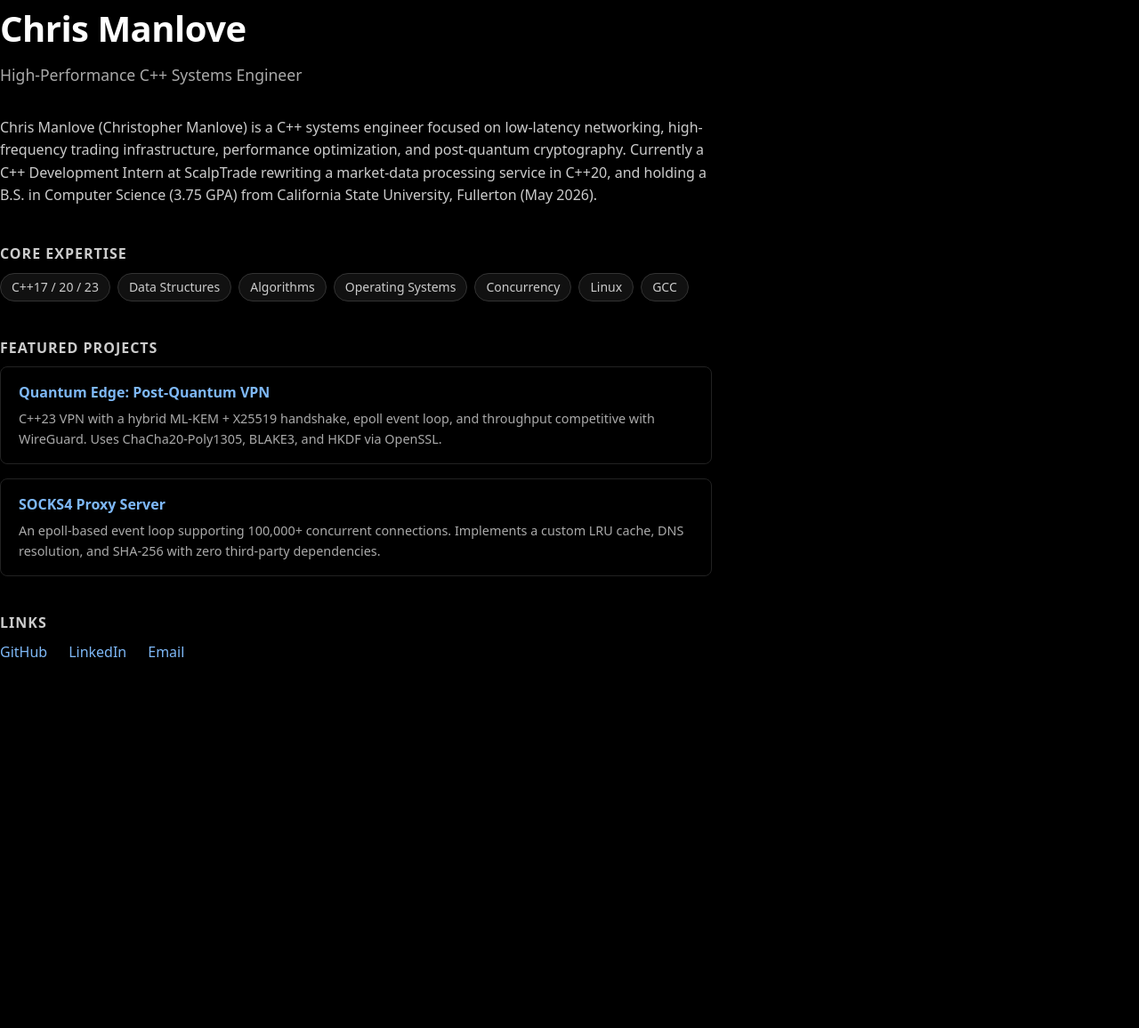
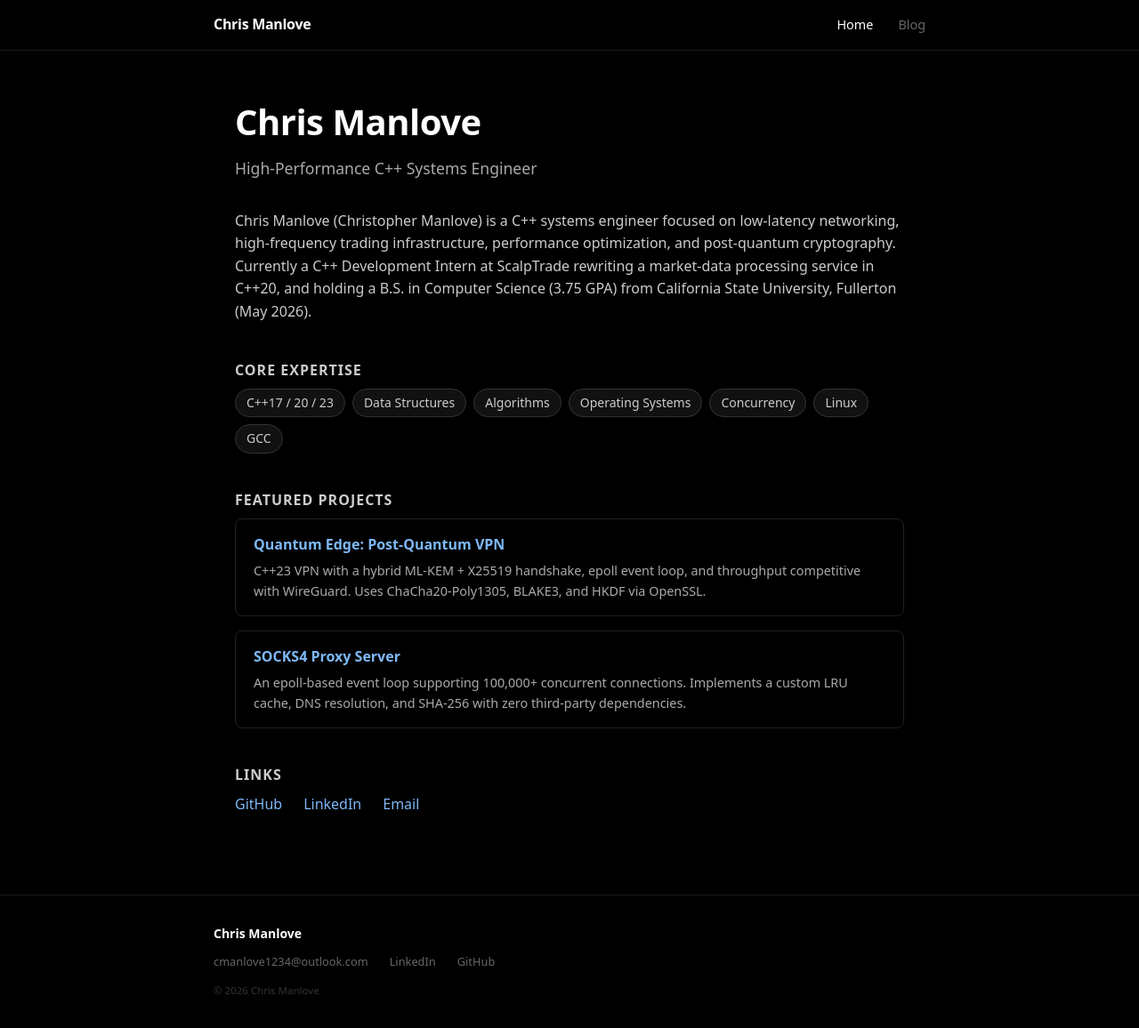
Before and after one commit to DrChrisHax/ChrisManlove.com, an Astro site: page / in a window 1280 px wide. Shown: the whole page at 89% size. Before the commit the page ends 800 px from the top, so only its background shows below. Built offline with nearby package versions, Linux system fonts and the light colour scheme; Astro itself is replaced by a stand-in of ours.

Commit message:
Added nav bar, footer, and robots.txt

```diff
--- /dev/null
+++ b/public/robots.txt
@@ -0,0 +1,4 @@
+User-agent: *
+Allow: /
+
+Sitemap: https://chrismanlove.com/sitemap-index.xml
--- /dev/null
+++ b/src/layouts/BaseLayout.astro
@@ -0,0 +1,171 @@
+---
+interface Props {
+  title?: string;
+  description?: string;
+}
+
+const {
+  title = "Chris Manlove | High-Performance C++ Systems Engineer",
+  description = "Chris Manlove is a high-performance C++ systems engineer specializing in low-level computing efficiency, systems programming, and high-throughput network design.",
+} = Astro.props;
+
+const path = Astro.url.pathname;
+---
+
+<html lang="en">
+  <head>
+    <meta charset="utf-8" />
+    <meta name="viewport" content="width=device-width, initial-scale=1" />
+    <meta name="generator" content={Astro.generator} />
+    <title>{title}</title>
+    <meta name="description" content={description} />
+    <meta name="robots" content="index, follow" />
+    <link rel="icon" type="image/svg+xml" href="/favicon.svg" />
+    <link rel="icon" href="/favicon.ico" />
+    <slot name="head" />
+
+    <style is:global>
+      *, *::before, *::after { box-sizing: border-box; margin: 0; padding: 0; }
+
+      body {
+        background-color: #000;
+        color: #fff;
+        font-family: system-ui, -apple-system, sans-serif;
+        line-height: 1.6;
+        display: flex;
+        flex-direction: column;
+        min-height: 100vh;
+      }
+    </style>
+
+    <style>
+      /* Header Nav */
+      header {
+        position: sticky;
+        top: 0;
+        z-index: 100;
+        background: #000;
+        border-bottom: 1px solid #1a1a1a;
+        padding: 0 1.5rem;
+      }
+
+      nav {
+        display: flex;
+        align-items: center;
+        justify-content: space-between;
+        max-width: 800px;
+        margin: 0 auto;
+        height: 3.5rem;
+      }
+
+      .nav-brand {
+        font-weight: 700;
+        font-size: 1rem;
+        color: #fff;
+        text-decoration: none;
+        letter-spacing: -0.3px;
+      }
+
+      .nav-links {
+        display: flex;
+        gap: 1.75rem;
+        list-style: none;
+      }
+
+      .nav-links a {
+        color: #666;
+        text-decoration: none;
+        font-size: 0.9rem;
+        transition: color 0.15s;
+      }
+
+      .nav-links a:hover,
+      .nav-links a[aria-current="page"] {
+        color: #fff;
+      }
+
+      /* Main */
+      main {
+        flex: 1;
+        padding: 3rem 1.5rem;
+        max-width: 800px;
+        width: 100%;
+        margin: 0 auto;
+      }
+
+      /* Footer */
+      footer {
+        border-top: 1px solid #1a1a1a;
+        padding: 2rem 1.5rem;
+      }
+
+      .footer-inner {
+        max-width: 800px;
+        margin: 0 auto;
+        display: flex;
+        flex-direction: column;
+        gap: 0.6rem;
+      }
+
+      .footer-name {
+        font-weight: 600;
+        font-size: 0.875rem;
+        color: #fff;
+      }
+
+      .footer-links {
+        display: flex;
+        gap: 1.5rem;
+        flex-wrap: wrap;
+      }
+
+      .footer-links a {
+        color: #666;
+        text-decoration: none;
+        font-size: 0.8rem;
+        transition: color 0.15s;
+      }
+
+      .footer-links a:hover {
+        color: #fff;
+      }
+
+      .footer-copy {
+        font-size: 0.72rem;
+        color: #333;
+        margin-top: 0.25rem;
+      }
+    </style>
+  </head>
+  <body>
+    <header>
+      <nav>
+        <a href="/" class="nav-brand">Chris Manlove</a>
+        <ul class="nav-links">
+          <li>
+            <a href="/" aria-current={path === "/" ? "page" : undefined}>Home</a>
+          </li>
+          <li>
+            <a href="/blog" aria-current={path.startsWith("/blog") ? "page" : undefined}>Blog</a>
+          </li>
+        </ul>
+      </nav>
+    </header>
+
+    <main>
+      <slot />
+    </main>
+
+    <footer>
+      <div class="footer-inner">
+        <div class="footer-name">Chris Manlove</div>
+        <div class="footer-links">
+          <a href="mailto:cmanlove1234@outlook.com">cmanlove1234@outlook.com</a>
+          <a href="https://www.linkedin.com/in/chris-manlove-b26b31209/" rel="noopener noreferrer">LinkedIn</a>
+          <a href="https://github.com/DrChrisHax" rel="noopener noreferrer">GitHub</a>
+        </div>
+        <div class="footer-copy">&copy; 2026 Chris Manlove</div>
+      </div>
+    </footer>
+  </body>
+</html>
--- /dev/null
+++ b/src/pages/blog.astro
@@ -0,0 +1,5 @@
+---
+import BaseLayout from "../layouts/BaseLayout.astro";
+---
+
+<BaseLayout title="Blog | Chris Manlove" />
--- a/src/pages/index.astro
+++ b/src/pages/index.astro
@@ -1,4 +1,6 @@
 ---
+import BaseLayout from "../layouts/BaseLayout.astro";
+
 const title = "Chris Manlove | High-Performance C++ Systems Engineer";
 const description =
   "Chris Manlove is a high-performance C++ systems engineer specializing in low-level computing efficiency, systems programming, and high-throughput network design.";
@@ -43,22 +45,13 @@ const jsonLd = {
 };
 ---
 
-<html lang="en">
-  <head>
-    <meta charset="utf-8" />
-    <meta name="viewport" content="width=device-width, initial-scale=1" />
-    <meta name="generator" content={Astro.generator} />
-
-    <!-- Primary SEO -->
-    <title>{title}</title>
-    <meta name="description" content={description} />
+<BaseLayout title={title} description={description}>
+  <Fragment slot="head">
     <meta name="author" content="Chris Manlove" />
     <meta name="keywords" content="Chris Manlove, Christopher Manlove, C++, C++20, C++23, Software Engineer, Data Structures, Algorithms, Computer Architecture, Operating Systems, Computer Networking, Network Programming, Object-Oriented Programming, Computer Science, Compilers, Backend Engineering, Low Latency, Concurrency, Multithreading, Lock-Free Programming, Cache Lines, Memory Management, NUMA, Performance Optimization, Cryptography, Quant, High Frequency Trading, Kernel Bypass" />
-    <meta name="robots" content="index, follow" />
     <meta name="google-site-verification" content="tpjh_vr_KbK4cKP3c1Ix4_TYxXtyOdMgOcaB_fVCgW4" />
     <link rel="canonical" href={url} />
 
-    <!-- Open Graph -->
     <meta property="og:type" content="profile" />
     <meta property="og:url" content={url} />
     <meta property="og:title" content={title} />
@@ -69,78 +62,16 @@ const jsonLd = {
     <meta property="profile:last_name" content="Manlove" />
     <meta property="profile:username" content="DrChrisHax" />
 
-    <!-- Twitter / X Card -->
     <meta name="twitter:card" content="summary" />
     <meta name="twitter:title" content={title} />
     <meta name="twitter:description" content={description} />
 
-    <!-- Favicons -->
-    <link rel="icon" type="image/svg+xml" href="/favicon.svg" />
-    <link rel="icon" href="/favicon.ico" />
+    <script type="application/ld+json" is:inline set:html={JSON.stringify(jsonLd)} />
+  </Fragment>
 
-    <!-- JSON-LD Structured Data -->
-    <script type="application/ld+json" set:html={JSON.stringify(jsonLd)} />
-
-    <style>
-      *, *::before, *::after { box-sizing: border-box; margin: 0; padding: 0; }
-
-      body {
-        background-color: #000;
-        color: #fff;
-        font-family: system-ui, -apple-system, sans-serif;
-        line-height: 1.6;
-        padding: 3rem 1.5rem;
-        max-width: 800px;
-        margin: 0 auto;
-      }
-
-      h1 { font-size: 2.5rem; font-weight: 700; letter-spacing: -0.5px; }
-      h2 { font-size: 1.1rem; font-weight: 400; color: #aaa; margin-top: 0.4rem; margin-bottom: 2rem; }
-      h3 { font-size: 1rem; font-weight: 600; color: #ccc; margin-bottom: 0.5rem; text-transform: uppercase; letter-spacing: 1px; }
-
-      p { color: #ccc; margin-bottom: 1.5rem; }
-
-      section { margin-bottom: 2.5rem; }
-
-      .skills {
-        display: flex;
-        flex-wrap: wrap;
-        gap: 0.5rem;
-      }
-
-      .skill {
-        background: #111;
-        border: 1px solid #333;
-        padding: 0.25rem 0.75rem;
-        border-radius: 999px;
-        font-size: 0.875rem;
-        color: #ccc;
-      }
-
-      .projects { display: flex; flex-direction: column; gap: 1rem; }
-
-      .project {
-        border: 1px solid #222;
-        border-radius: 8px;
-        padding: 1rem 1.25rem;
-      }
-
-      .project-title { font-weight: 600; margin-bottom: 0.25rem; }
-      .project-desc { font-size: 0.9rem; color: #aaa; margin: 0; }
-
-      a { color: #7eb8f7; text-decoration: none; }
-      a:hover { text-decoration: underline; }
-
-      .links { display: flex; gap: 1.5rem; }
-    </style>
-  </head>
-  <body>
-    <header>
   <h1>Chris Manlove</h1>
   <h2>High-Performance C++ Systems Engineer</h2>
-    </header>
 
-    <main>
   <section>
     <p>
       Chris Manlove (Christopher Manlove) is a C++ systems engineer focused on low-latency
@@ -174,8 +105,8 @@ const jsonLd = {
           </a>
         </div>
         <p class="project-desc">
-              C++23 VPN with a hybrid ML-KEM + X25519 handshake, epoll event loop, and throughput competitive with WireGuard.
-              Uses ChaCha20-Poly1305, BLAKE3, and HKDF via OpenSSL.
+          C++23 VPN with a hybrid ML-KEM + X25519 handshake, epoll event loop, and throughput
+          competitive with WireGuard. Uses ChaCha20-Poly1305, BLAKE3, and HKDF via OpenSSL.
         </p>
       </div>
       <div class="project">
@@ -200,6 +131,41 @@ const jsonLd = {
       <a href="mailto:cmanlove1234@outlook.com">Email</a>
     </nav>
   </section>
-    </main>
-  </body>
-</html>
+</BaseLayout>
+
+<style>
+  h1 { font-size: 2.5rem; font-weight: 700; letter-spacing: -0.5px; }
+  h2 { font-size: 1.1rem; font-weight: 400; color: #aaa; margin-top: 0.4rem; margin-bottom: 2rem; }
+  h3 { font-size: 1rem; font-weight: 600; color: #ccc; margin-bottom: 0.5rem; text-transform: uppercase; letter-spacing: 1px; }
+
+  p { color: #ccc; margin-bottom: 1.5rem; }
+
+  section { margin-bottom: 2.5rem; }
+
+  .skills { display: flex; flex-wrap: wrap; gap: 0.5rem; }
+
+  .skill {
+    background: #111;
+    border: 1px solid #333;
+    padding: 0.25rem 0.75rem;
+    border-radius: 999px;
+    font-size: 0.875rem;
+    color: #ccc;
+  }
+
+  .projects { display: flex; flex-direction: column; gap: 1rem; }
+
+  .project {
+    border: 1px solid #222;
+    border-radius: 8px;
+    padding: 1rem 1.25rem;
+  }
+
+  .project-title { font-weight: 600; margin-bottom: 0.25rem; }
+  .project-desc { font-size: 0.9rem; color: #aaa; margin: 0; }
+
+  a { color: #7eb8f7; text-decoration: none; }
+  a:hover { text-decoration: underline; }
+
+  .links { display: flex; gap: 1.5rem; }
+</style>
```
Lines whose indentation alone changed are shown as unchanged.
